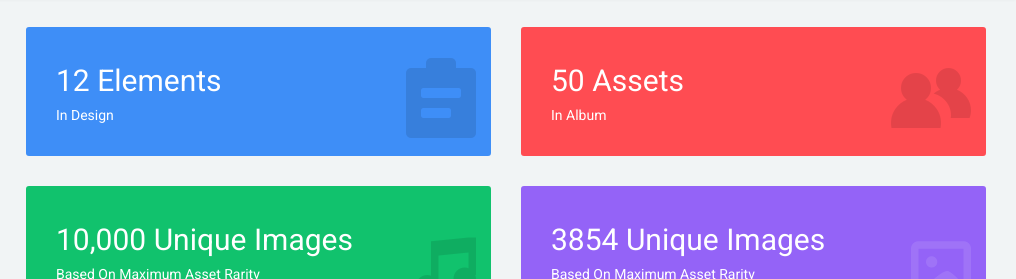
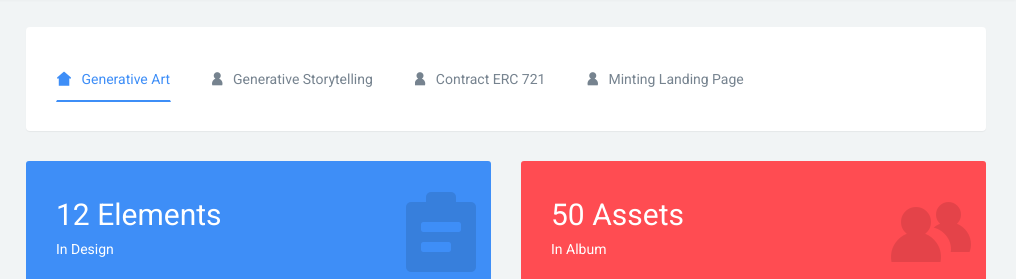
Before and after one commit to MainulKanon/netexem.github.io, a plain HTML site: page index.html in a window 1280 px wide. Shown: the part 69-348 px from the top of the page, 264-1280 px from the left. Drawn offline with Linux system fonts and the light colour scheme.

Commit message:
final update

```diff
--- a/index.html
+++ b/index.html
@@ -1604,6 +1604,25 @@
     <!-- Page -->
     <div class="page">
       <div class="page-content container-fluid">
+
+         <!-- Start Page Navigation Section -->
+         <div class="row">
+          <div class="col-12">
+            <div class="panel">
+               <div class="panel-body">
+                <ul class="nav nav-tabs nav-tabs-line border-0">
+                 <li class="nav-item" role="presentation"><a class="active nav-link px-0 mr-20" href="index.html" ><i class="icon wb-home" aria-hidden="true"></i> Generative Art </a></li>
+                 <li class="nav-item" role="presentation"><a class="nav-link px-0 mx-20" href="project-details.html" ><i class="icon wb-user" aria-hidden="true"></i> Generative Storytelling </a></li>
+                 <li class="nav-item" role="presentation"><a class="nav-link px-0 mx-20" href="project.html" ><i class="icon wb-user" aria-hidden="true"></i> Contract ERC 721 </a></li>
+                 <li class="nav-item" role="presentation"><a class="nav-link px-0 mx-20" href="project-type.html" ><i class="icon wb-user" aria-hidden="true"></i> Minting Landing Page </a></li>
+                </ul>
+               </div>
+            </div>
+          </div>
+        </div>
+        <!-- End Page Navigation Section -->
+
+     <!-- Start Full Card Box -->
         <div class="row">
           <div class="col-md-6">
             <!-- Card -->
@@ -1665,6 +1684,9 @@
             <!-- End Card -->
           </div>
         </div>
+
+     <!-- End Full Card Box -->
+
 
         <!-- Start Project Details Section -->
         <div class="row">
```
Also changed, not shown: project-details.html (renamed from page2.html, +19 -0 lines), project-type.html (+17 -0 lines), project.html (+17 -0 lines).
